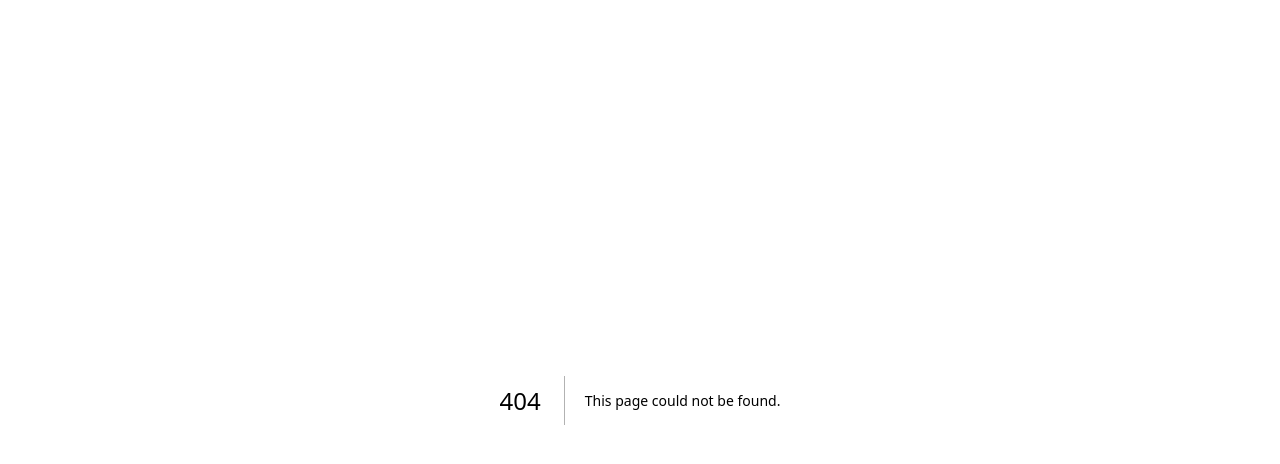
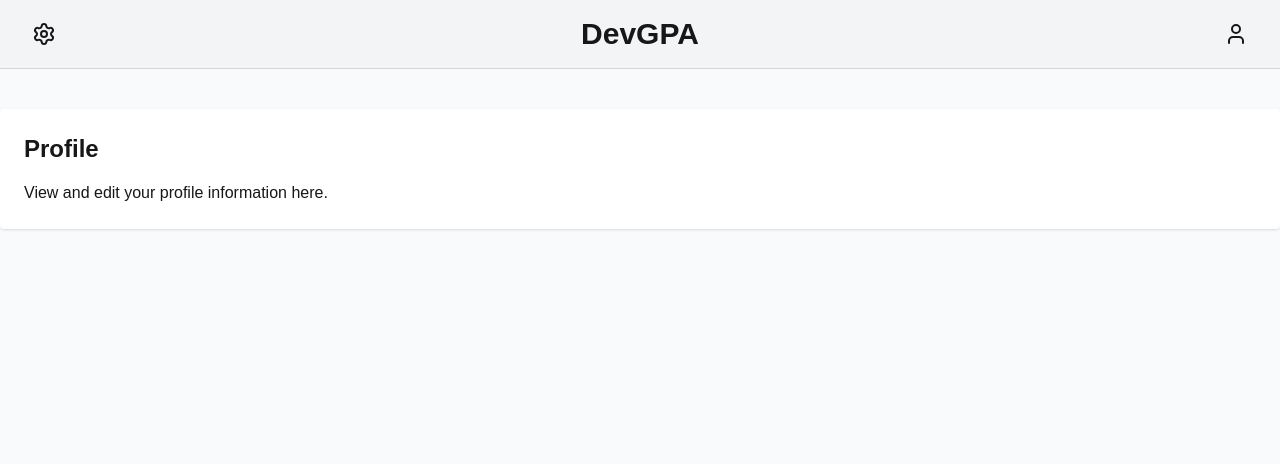
Before and after one commit to hackutd/hackutd-devday-beginner-2025, a Next.js app: page /profile in a window 1280 px wide. Before the commit this address had no page. Shown: the top 464 px of the page. Built offline with nearby package versions, Linux system fonts and the light colour scheme.

Commit message:
routing and example pages done

```diff
--- a/src/app/components/navbar.js
+++ b/src/app/components/navbar.js
@@ -1,15 +1,29 @@
 import React from "react";
+import Link from "next/link";
 import { User, Settings } from "lucide-react";
 
 function Navbar() {
     return (
         <nav className="flex justify-between items-center py-4 px-8 bg-gray-100 border-b border-gray-300">
+            {/* Left icon: Settings page */}
             <div className="flex gap-4">
-                <Settings size={24} />
+                <Link href="/settings">
+                    <Settings size={24} className="cursor-pointer" />
+                </Link>
             </div>
-            <div className="font-bold text-3xl">DevGPA</div>
+
+            {/* Title: Home page */}
+            <div className="font-bold text-3xl">
+                <Link href="/">
+                    <span className="cursor-pointer">DevGPA</span>
+                </Link>
+            </div>
+
+            {/* Right icon: Profile page */}
             <div className="flex gap-4">
-                <User size={24} />
+                <Link href="/profile">
+                    <User size={24} className="cursor-pointer" />
+                </Link>
             </div>
         </nav>
     );
--- /dev/null
+++ b/src/app/profile/page.js
@@ -0,0 +1,15 @@
+import React from "react";
+import Navbar from "../components/navbar";
+
+export default function Profile() {
+    return (
+        <div className="min-h-screen bg-gray-50">
+            <Navbar />
+            <div className="container mx-auto mt-10 p-6 bg-white shadow rounded">
+                <h1 className="text-2xl font-bold mb-4">Profile</h1>
+                <p>View and edit your profile information here.</p>
+                {/* Add your profile components here */}
+            </div>
+        </div>
+    );
+}
--- /dev/null
+++ b/src/app/settings/page.js
@@ -0,0 +1,15 @@
+import React from "react";
+import Navbar from "../components/navbar";
+
+export default function Settings() {
+    return (
+        <div className="min-h-screen bg-gray-50">
+            <Navbar />
+            <div className="container mx-auto mt-10 p-6 bg-white shadow rounded">
+                <h1 className="text-2xl font-bold mb-4">Settings</h1>
+                <p>Here you can update your account settings.</p>
+                {/* Add your settings form/components here */}
+            </div>
+        </div>
+    );
+}
```
